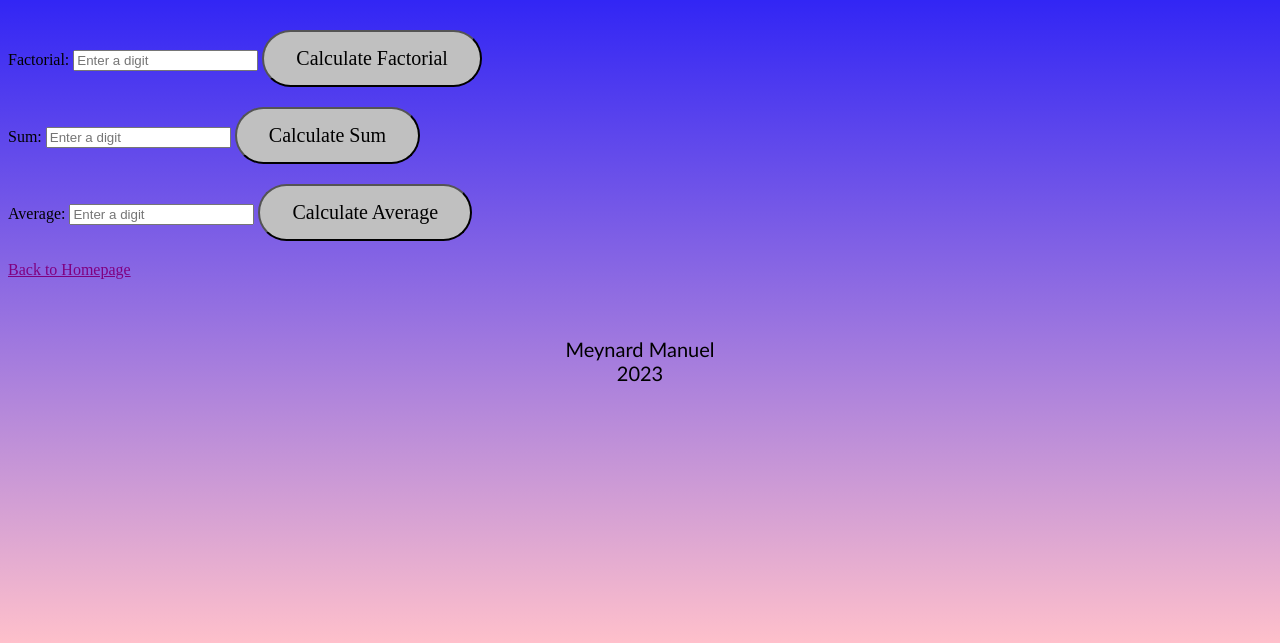
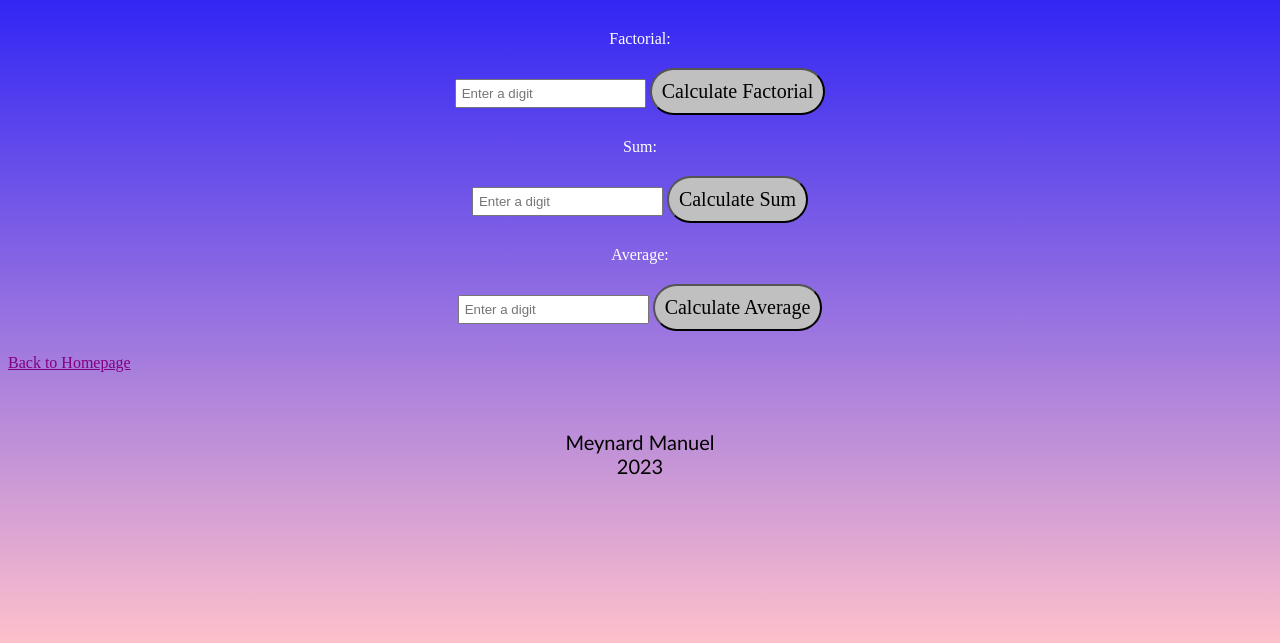
Before and after one commit to Meynual/Manuel_ITCFinals, a plain HTML site: page nthfac.html in a window 1280 px wide. Shown: the part 157-800 px from the top of the page. Drawn offline with Linux system fonts and the light colour scheme.

Commit message:
Update stylenth.css

```diff
--- a/stylenth.css
+++ b/stylenth.css
@@ -80,3 +80,38 @@ button:active {
   box-shadow: 0 5px  #414A4C;
   transform: translateY(4px);
 }
+
+
+form {
+  text-align: center;
+}
+
+form label {
+  display: block;
+  margin-bottom: 10px;
+}
+
+form input {
+  padding: 5px;
+  margin-bottom: 10px;
+}
+
+form button {
+  padding: 10px;
+  cursor: pointer;
+  margin-top: 10px;
+}
+label[for="factorial"] {
+  color: white;
+
+}
+
+label[for="input1"] {
+  color: white;
+
+}
+
+label[for="average"] {
+  color: white;
+
+}
```
